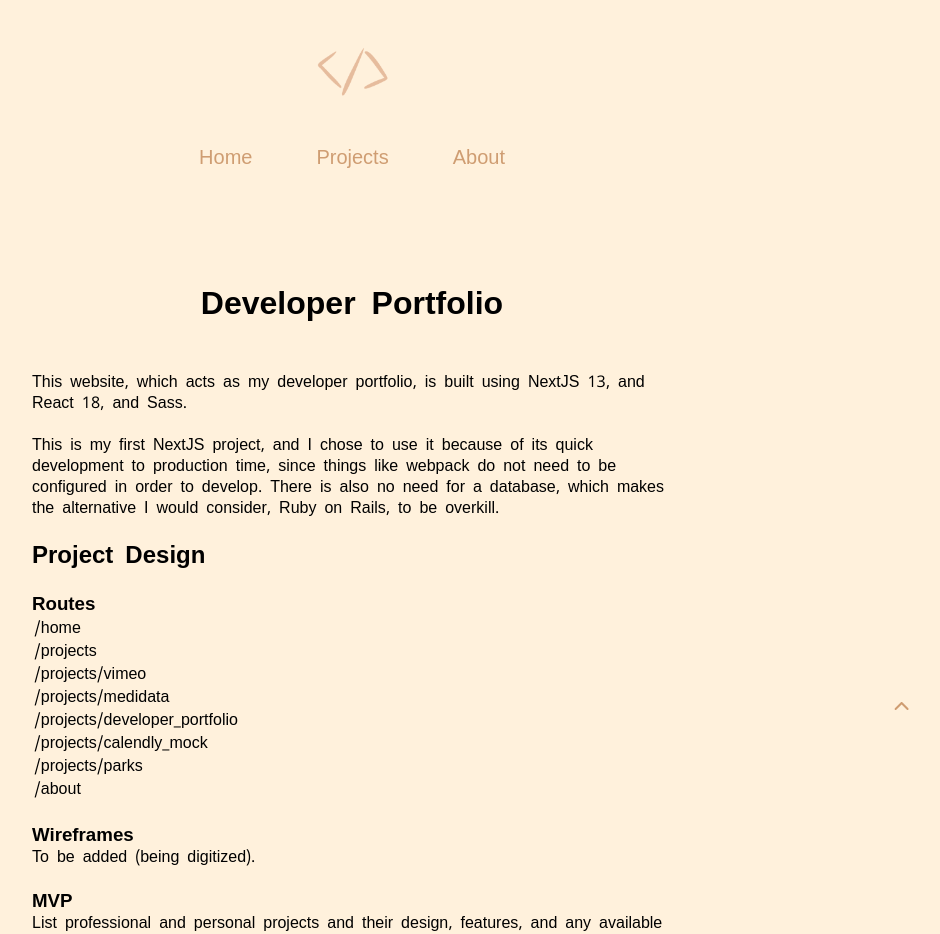
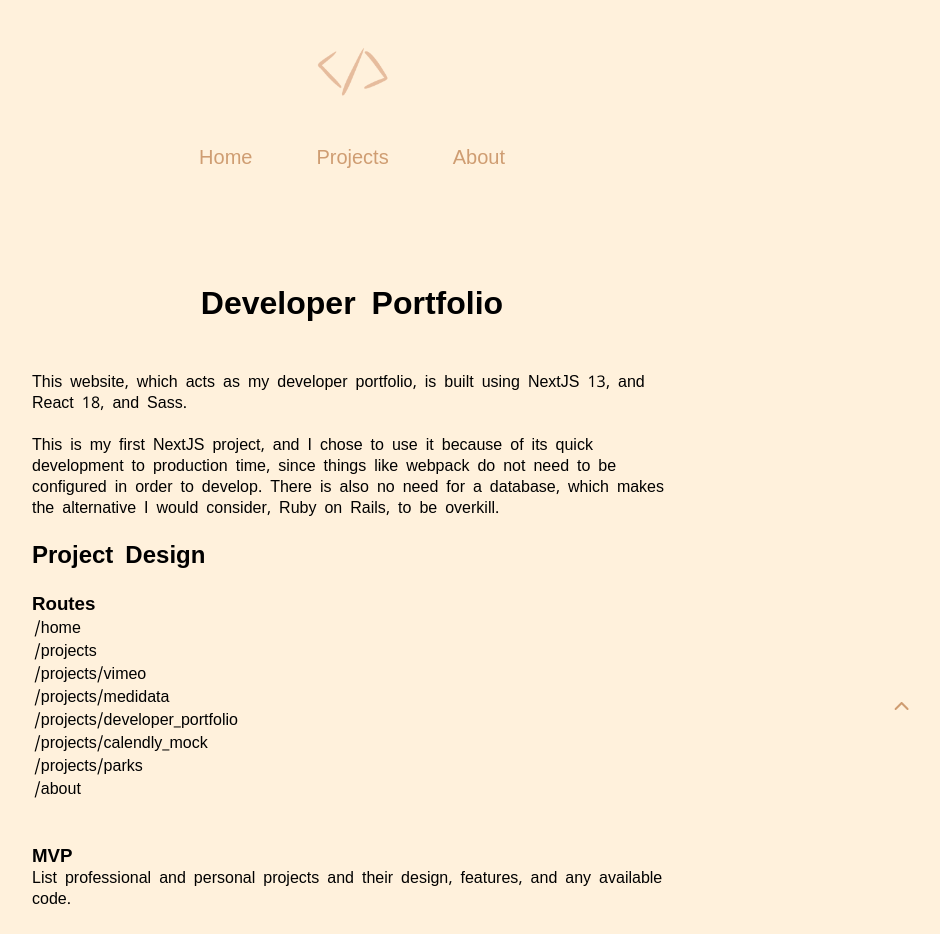
Before and after one commit to rweir4/personaldevsite, a Next.js app: page /projects/developer_porfolio in a window 1280 px wide. Shown: the top 934 px of the page, without its empty margins (288-1228 px from the left). Built offline with nearby package versions, Linux system fonts and the light colour scheme; a web font is replaced by a local one.

Commit message:
Remove wireframe comment

```diff
--- a/app/page.module.scss
+++ b/app/page.module.scss
@@ -4,6 +4,10 @@
   align-items: center;
   padding: 0rem 6rem 6rem 6rem;
   min-height: 100vh;
+
+  // @media screen and (max-width: 900px) {
+  //   padding: 0;
+  // }
 
   section {
     scroll-behavior: smooth;
--- a/app/projects/developer_porfolio/page.js
+++ b/app/projects/developer_porfolio/page.js
@@ -26,9 +26,6 @@ export default function DeveloperPortfolio() {
         <tr><td>/projects/parks</td></tr>
         <tr><td>/about</td></tr>
       </table>
-      <br />
-      <h3>Wireframes</h3>
-      To be added (being digitized).
       <br /><br />
       <h3>MVP</h3>
       <p>List professional and personal projects and their design, features,
```
